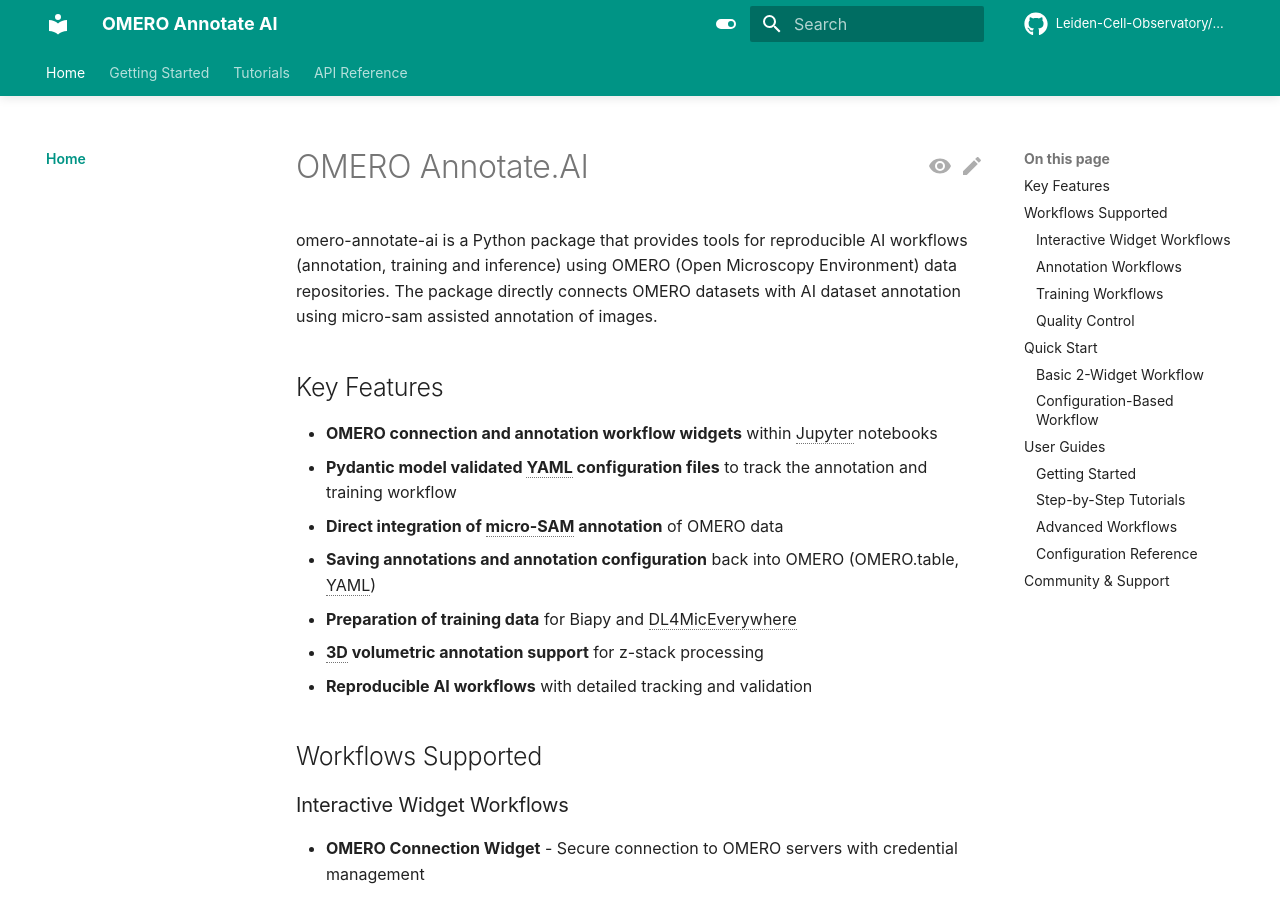
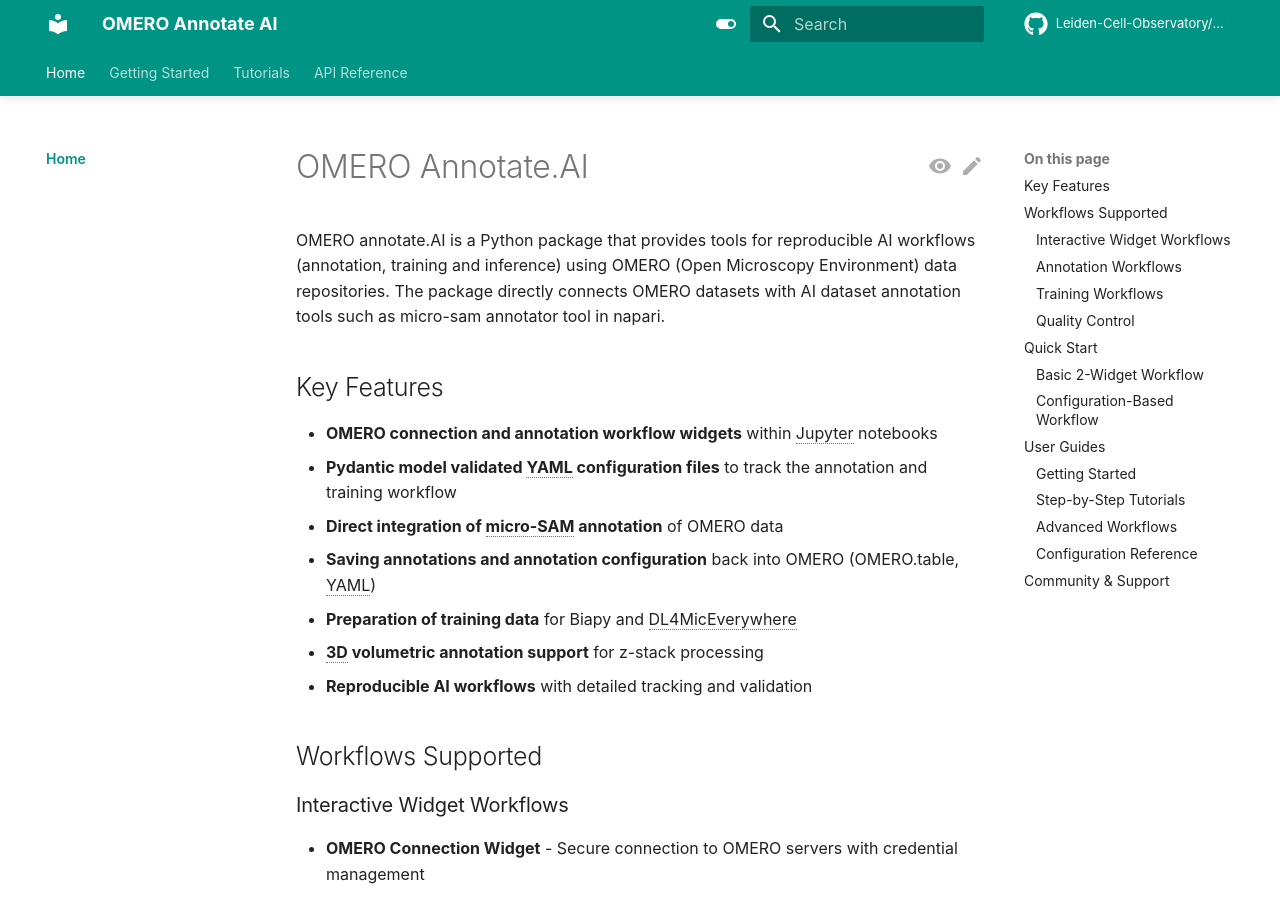
Before and after one commit to Leiden-Cell-Observatory/omero_annotate_ai, an MkDocs documentation site: the page built from docs/index.md, in a window 1280 px wide and 900 px high. Built offline with MkDocs 1.6.1 and Material for MkDocs 9.7.7, drawn with Linux system fonts in a browser that asks for light colours; comment, search, counter and statistics services are not loaded; the version menu is left out.

Commit message:
Fix package name and enhance description in index.md
Corrected the package name from 'omero-annotate-ai' to 'OMERO annotate.AI' and clarified the mention of annotation tools.

```diff
--- a/docs/index.md
+++ b/docs/index.md
@@ -1,7 +1,7 @@
 # OMERO Annotate.AI
 
 
-omero-annotate-ai is a Python package that provides tools for reproducible AI workflows (annotation, training and inference) using OMERO (Open Microscopy Environment) data repositories. The package directly connects OMERO datasets with AI dataset annotation using micro-sam assisted annotation of images.
+OMERO annotate.AI is a Python package that provides tools for reproducible AI workflows (annotation, training and inference) using OMERO (Open Microscopy Environment) data repositories. The package directly connects OMERO datasets with AI dataset annotation tools such as micro-sam annotator tool in napari.
 
 ## Key Features
 
```
